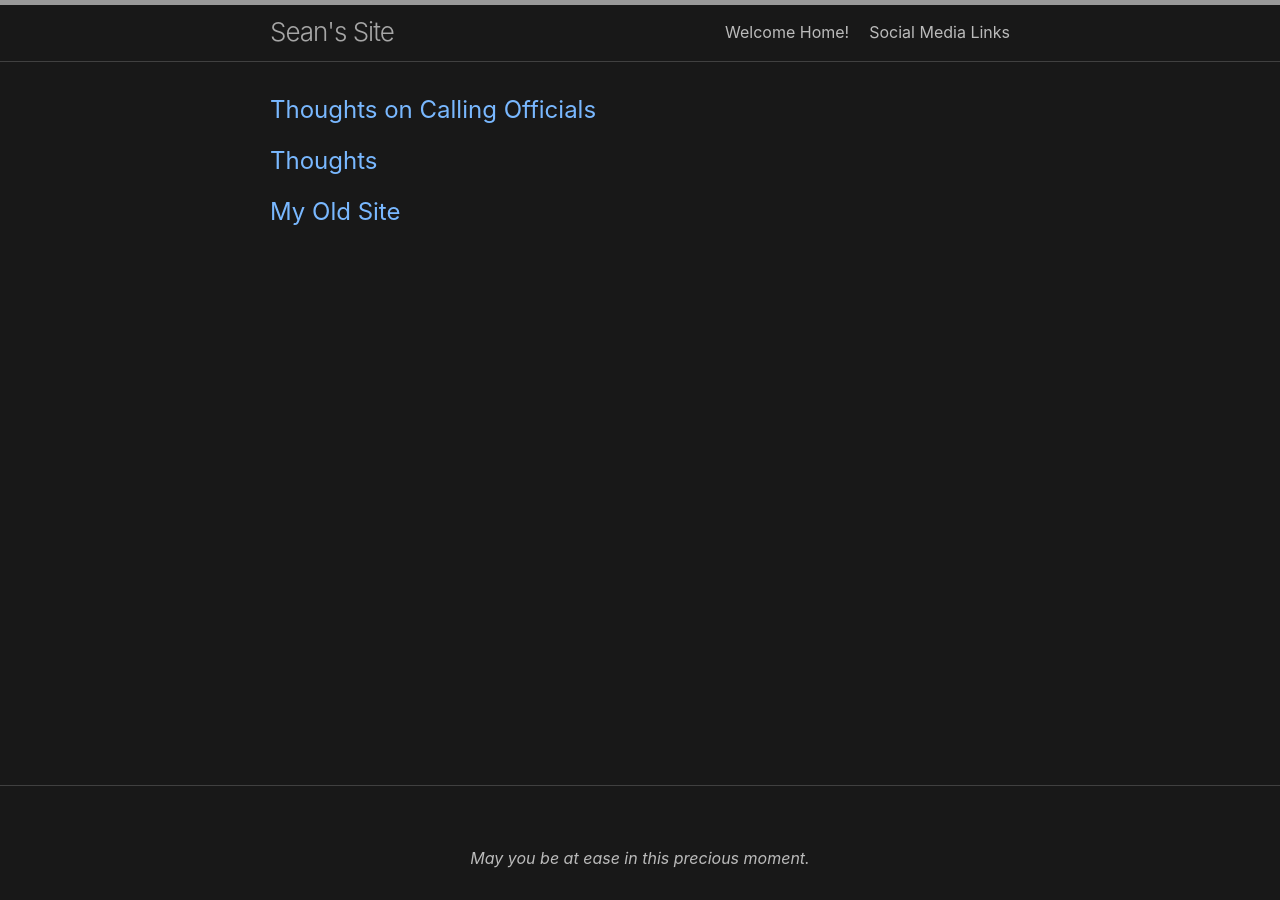
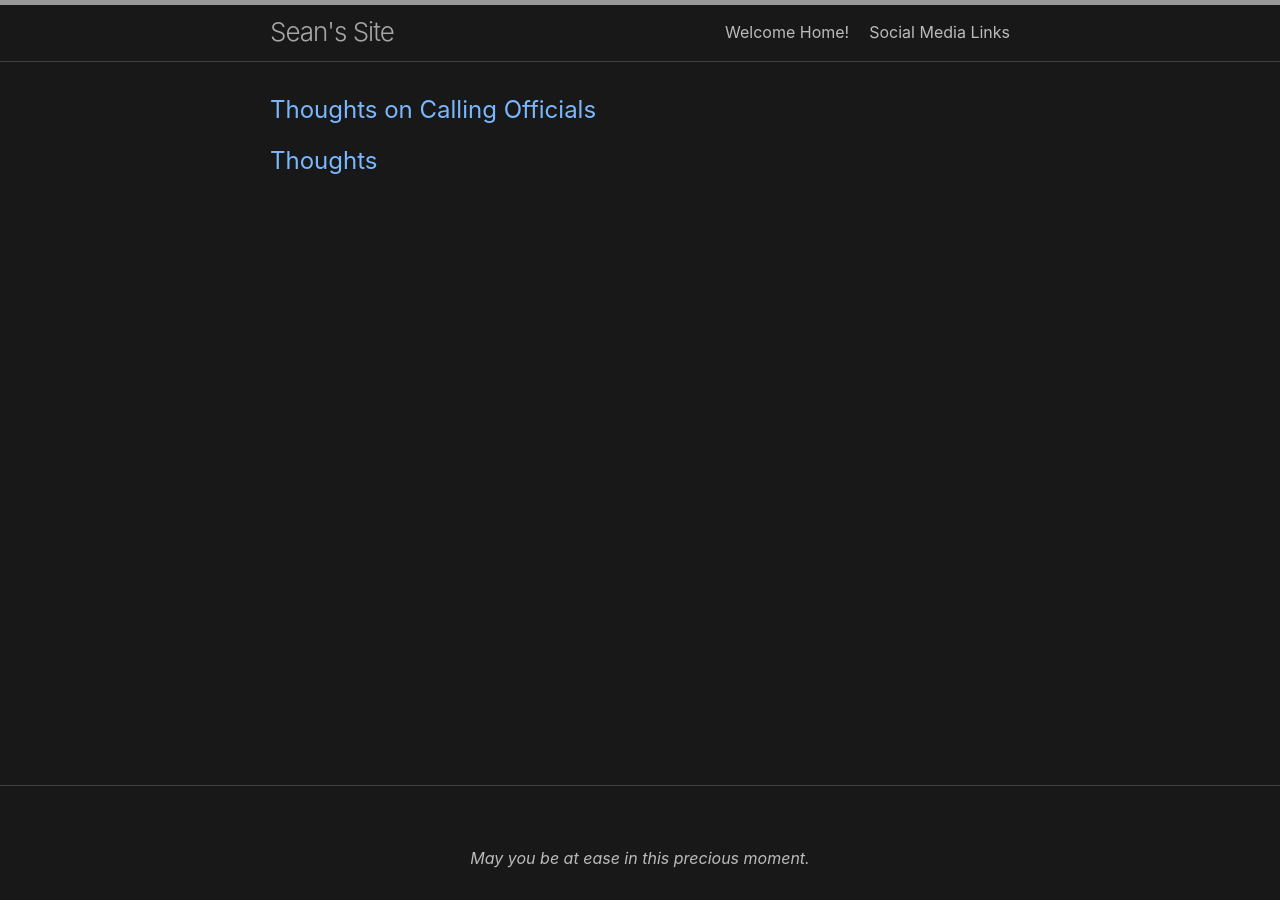
Before and after one commit to TheSre/TheSre.github.io, a Jekyll site: the page built from index.md, in a window 1280 px wide. Built offline with Jekyll 4.4.1, drawn with Linux system fonts in a browser that asks for light colours.

Commit message:
removed old site link

```diff
--- a/index.md
+++ b/index.md
@@ -13,7 +13,6 @@ layout: home
 
 ## [Thoughts on Calling Officials](calling_officials.html)
 ## [Thoughts](/thoughts.html)
-## [My Old Site](https://thesre.github.io/oldSite/)
 {% comment %}
 ## Posts
 ## Change
```
